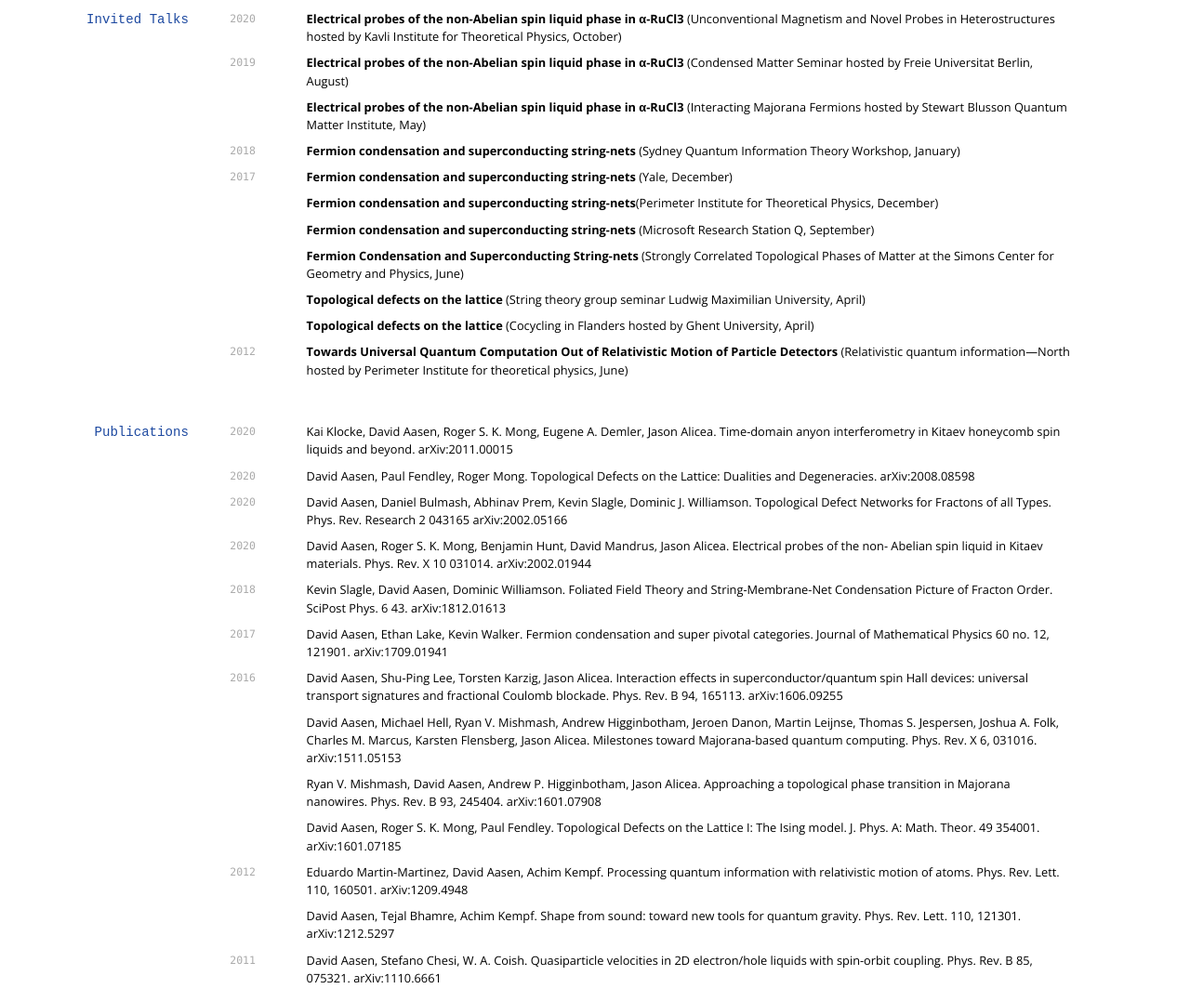
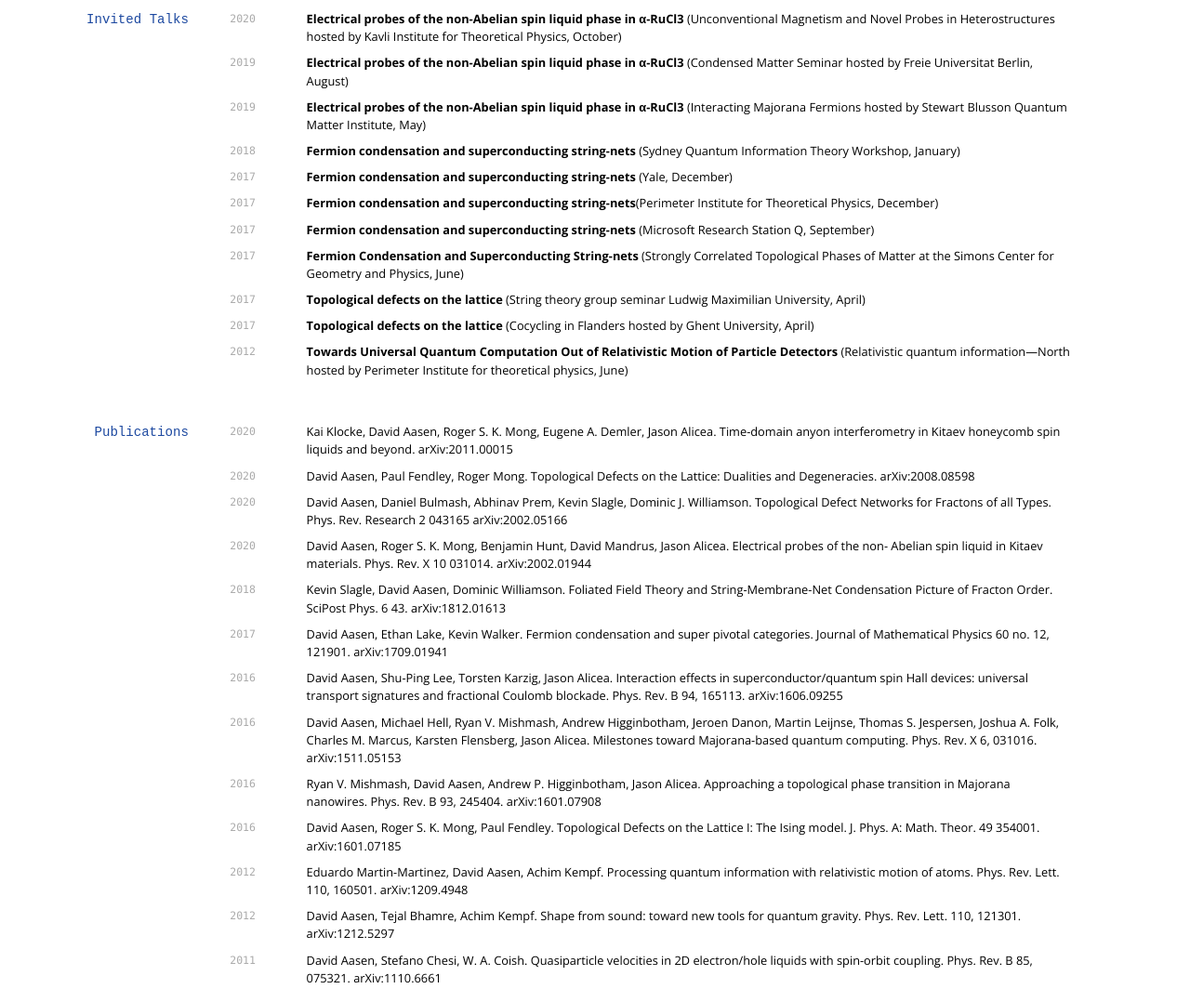
Before and after one commit to davidaasen/davidaasen.github.io, a Jekyll site: the page built from CV.md, in a window 1280 px wide. Shown: the part 803-1881 px from the top of the page at 93% size. Built offline with Jekyll 4.4.1, drawn with Linux system fonts in a browser that asks for light colours; nearby versions of some CDN libraries.

Commit message:
Update CV.md

```diff
--- a/CV.md
+++ b/CV.md
@@ -75,7 +75,7 @@ __Electrical probes of the non-Abelian spin liquid phase in α-RuCl<sub>3</sub>_
 `2019`
 __Electrical probes of the non-Abelian spin liquid phase in α-RuCl<sub>3</sub>__ (Condensed Matter Seminar hosted by Freie Universitat Berlin, August)
 
-
+`2019`
 __Electrical probes of the non-Abelian spin liquid phase in α-RuCl<sub>3</sub>__ (Interacting Majorana Fermions hosted by Stewart Blusson Quantum Matter Institute, May)
 
 `2018`
@@ -84,14 +84,19 @@ __Fermion condensation and superconducting string-nets__ (Sydney Quantum Informa
 `2017`
 __Fermion condensation and superconducting string-nets__ (Yale, December)
 
+`2017`
 __Fermion condensation and superconducting string-nets__(Perimeter Institute for Theoretical Physics, December)
 
+`2017`
 __Fermion condensation and superconducting string-nets__ (Microsoft Research Station Q, September)
 
+`2017`
 __Fermion Condensation and Superconducting String-nets__ (Strongly Correlated Topological Phases of Matter at the Simons Center for Geometry and Physics, June)
 
+`2017`
 __Topological defects on the lattice__ (String theory group seminar Ludwig Maximilian University, April)
 
+`2017`
 __Topological defects on the lattice__ (Cocycling in Flanders hosted by Ghent University, April)
 
 `2012`
@@ -121,15 +126,19 @@ David Aasen, Ethan Lake, Kevin Walker. Fermion condensation and super pivotal ca
 `2016`
 David Aasen, Shu-Ping Lee, Torsten Karzig, Jason Alicea. Interaction effects in superconductor/quantum spin Hall devices: universal transport signatures and fractional Coulomb blockade. Phys. Rev. B 94, 165113. [arXiv:1606.09255](https://arxiv.org/abs/1606.09255)
 
+`2016`
 David Aasen, Michael Hell, Ryan V. Mishmash, Andrew Higginbotham, Jeroen Danon, Martin Leijnse, Thomas S. Jespersen, Joshua A. Folk, Charles M. Marcus, Karsten Flensberg, Jason Alicea. Milestones toward Majorana-based quantum computing. Phys. Rev. X 6, 031016. [	arXiv:1511.05153](https://arxiv.org/abs/1511.05153)
 
+`2016`
 Ryan V. Mishmash, David Aasen, Andrew P. Higginbotham, Jason Alicea. Approaching a topological phase transition in Majorana nanowires. Phys. Rev. B 93, 245404. [arXiv:1601.07908](https://arxiv.org/abs/1601.07908)
 
+`2016`
 David Aasen, Roger S. K. Mong, Paul Fendley. Topological Defects on the Lattice I: The Ising model.  J. Phys. A: Math. Theor. 49 354001. [arXiv:1601.07185](https://arxiv.org/abs/1601.07185)
 
 `2012`
 Eduardo Martin-Martinez, David Aasen, Achim Kempf. Processing quantum information with relativistic motion of atoms. Phys. Rev. Lett. 110, 160501. [arXiv:1209.4948](https://arxiv.org/abs/1209.4948)
 
+`2012`
 David Aasen, Tejal Bhamre, Achim Kempf. Shape from sound: toward new tools for quantum gravity. Phys. Rev. Lett. 110, 121301. [arXiv:1212.5297](https://arxiv.org/abs/1212.5297)
 
 `2011`
```
